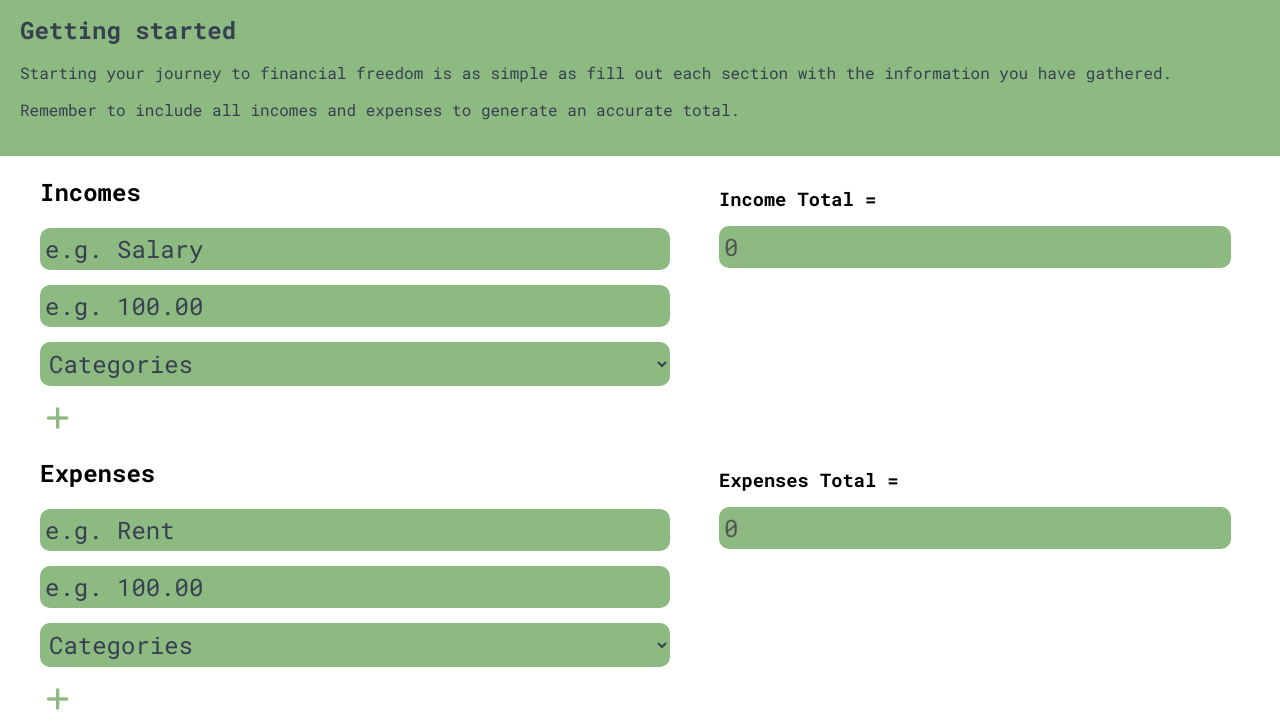
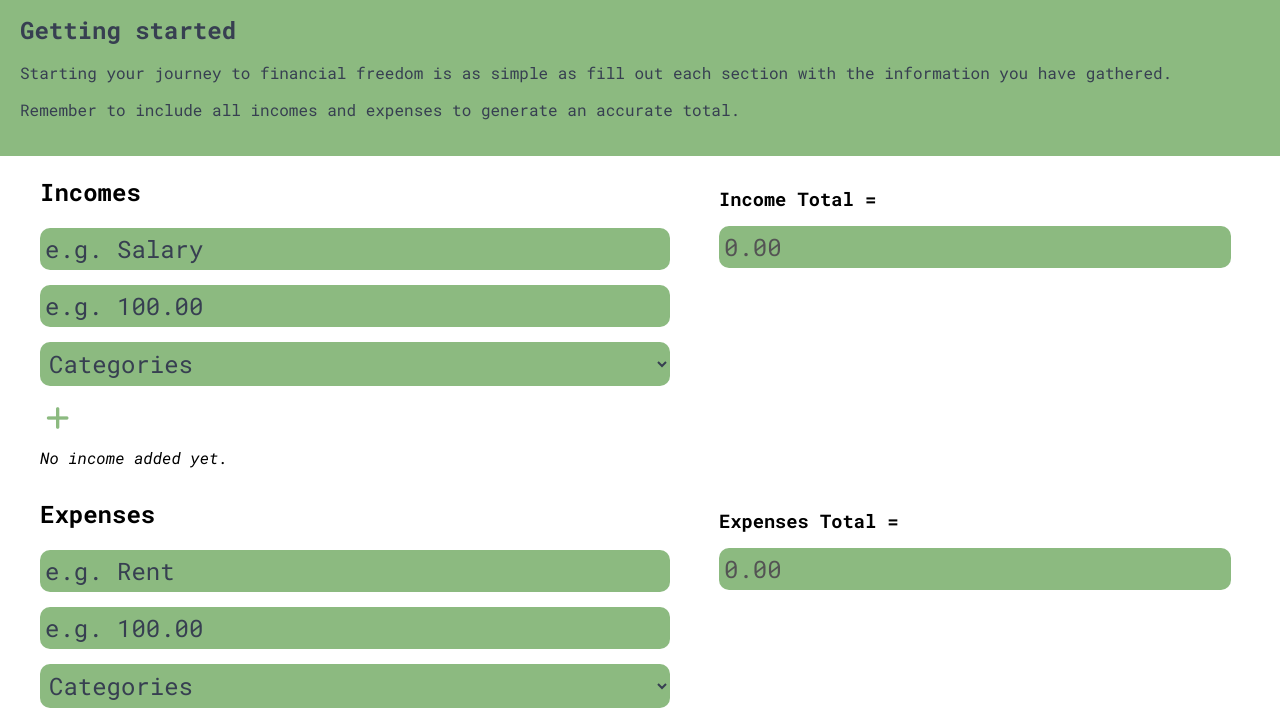
Before and after one commit to Siaaancode/Module-2, a plain HTML site: page calculation-page.html in a window 1280 px wide. Shown: the part 66-791 px from the top of the page. Drawn offline with nearby package versions, Linux system fonts and the light colour scheme.

Commit message:
Added a visable empty-state message for totals of 0

```diff
--- a/assets/css/styles.css
+++ b/assets/css/styles.css
@@ -200,6 +200,16 @@ input[type="number"]::placeholder {
     display: flex;
     flex-direction: column;
     margin: 0;
+}
+
+.empty-message {
+    display: none;
+    font-style: italic;
+    margin: 10px 20px;
+}
+
+.empty-message.visible {
+    display: block;
 }
 
 #total-income h3,
--- a/assets/js/script.js
+++ b/assets/js/script.js
@@ -16,15 +16,30 @@ function incomeTotal() {
 
     const incomes = document.getElementsByClassName("amount-number-income");
     const totalIncomeInput = document.getElementById("total-income-input");
+    const emptyMessage = document.getElementById("income-empty-message");
 
     let total = 0;
+    let validIncomeExists = false;
     let i;
 
     for (i = 0; i < incomes.length; i += 1) {
-        total += Number(incomes[i].value) || 0;
+
+        const amount = Number(incomes[i].value);
+
+        if (!Number.isNaN(amount) && amount > 0) {
+            total += amount;
+            validIncomeExists = true;
+        }
     }
 
-    totalIncomeInput.value = total;
+    totalIncomeInput.value = total.toFixed(2);
+
+    if (!validIncomeExists) {
+        emptyMessage.classList.add("visible");
+    } else {
+        emptyMessage.classList.remove("visible");
+    }
+
     breakdownOfTotals();
 }
 
@@ -33,15 +48,30 @@ function expenseTotal() {
 
     const expenses = document.getElementsByClassName("amount-number-expense");
     const totalExpenseInput = document.getElementById("total-expense-input");
+    const emptyMessage = document.getElementById("expense-empty-message");
 
     let total = 0;
+    let validExpenseExists = false;
     let i;
 
     for (i = 0; i < expenses.length; i += 1) {
-        total += Number(expenses[i].value) || 0;
+
+        const amount = Number(expenses[i].value);
+
+        if (!Number.isNaN(amount) && amount > 0) {
+            total += amount;
+            validExpenseExists = true;
+        }
     }
 
-    totalExpenseInput.value = total;
+    totalExpenseInput.value = total.toFixed(2);
+
+    if (!validExpenseExists) {
+        emptyMessage.classList.add("visible");
+    } else {
+        emptyMessage.classList.remove("visible");
+    }
+
     breakdownOfTotals();
 }
 
--- a/calculation-page.html
+++ b/calculation-page.html
@@ -63,13 +63,14 @@
                                 </select>
                             </div>
                         </div>
-
                         <div class="add-icons">
                             <button type="button" class="add-income" aria-label="Add income input">
                                 <i class="fa-solid fa-plus fa-2xl"></i></button>
                         </div>
-
                     </form>
+                    <p id="income-empty-message" class="empty-message">
+                        No income added yet.
+                    </p>
                 </div>
 
 
@@ -116,6 +117,9 @@
                                 <i class="fa-solid fa-plus fa-2xl"></i></button>
                         </div>
                     </form>
+                    <p id="expense-empty-message" class="empty-message">
+                        No expense added yet.
+                    </p>
                 </div>
 
                 <div id="total-expense">
```
Also changed, not shown: README.md.
